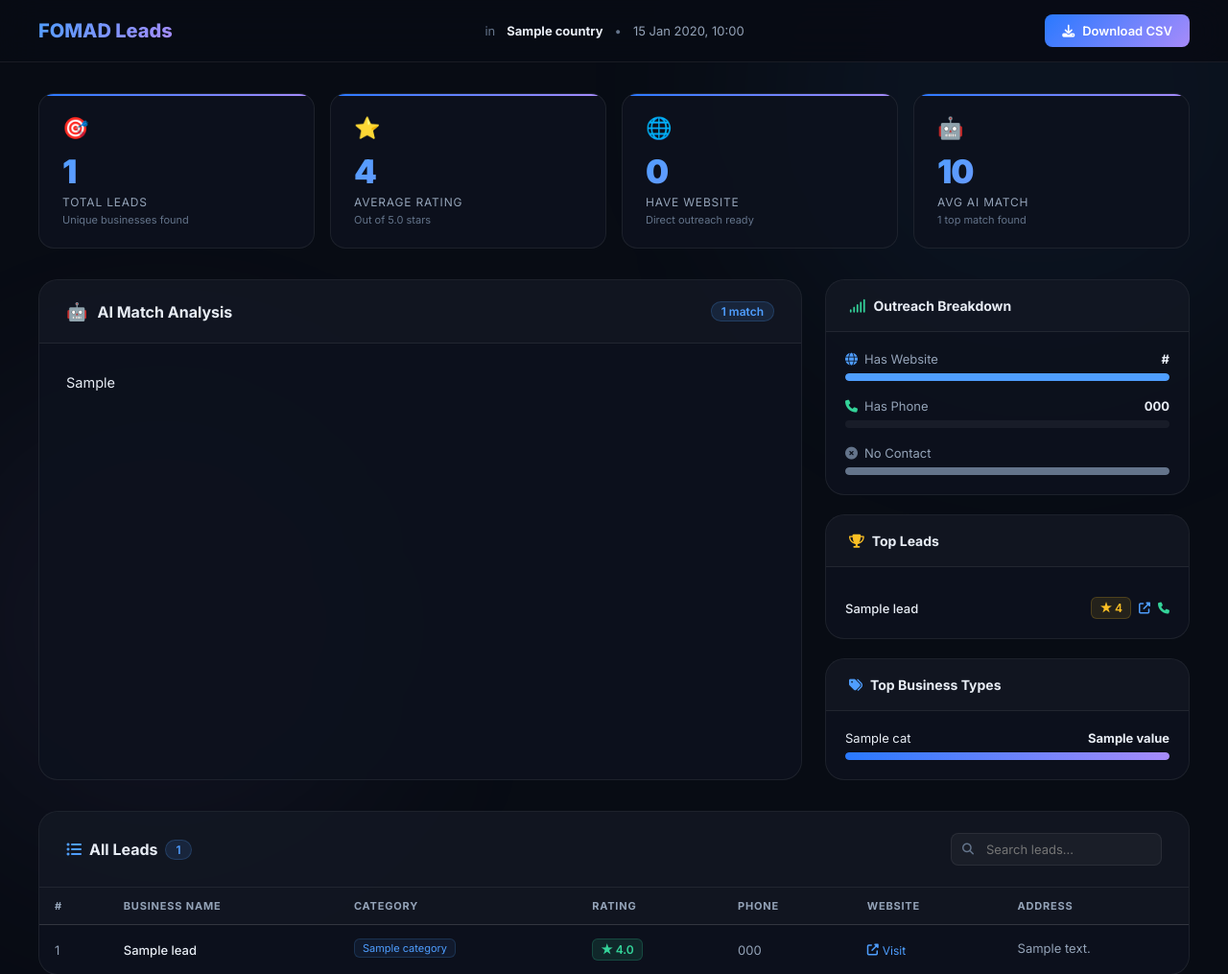
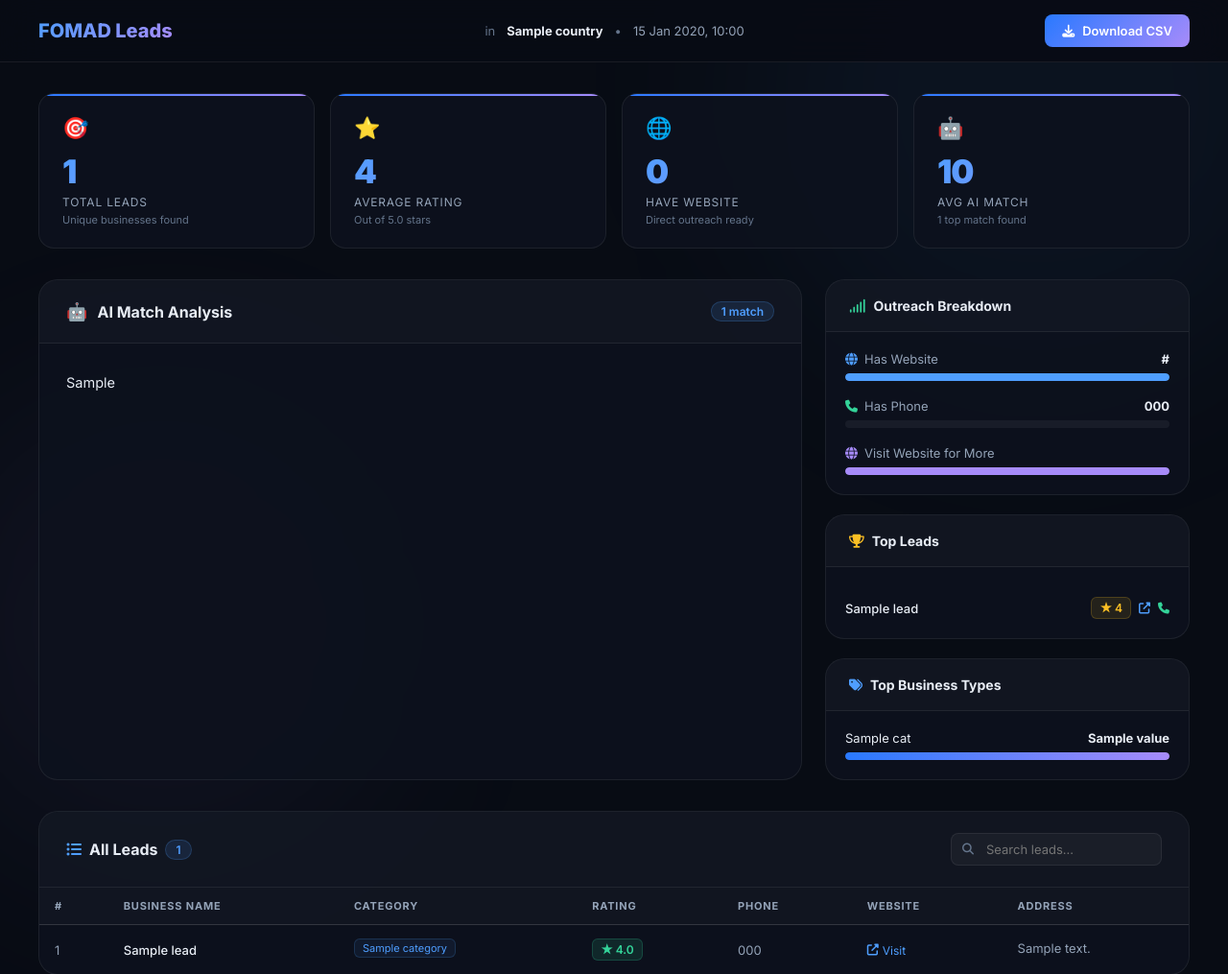
Before and after one commit to fowsi888/lead-scraper, a Django app: template scraper/templates/scraper/results.html in a window 1280 px wide. Shown: the top 1015 px of the page at 96% size. Run offline with Django 4.2, Linux system fonts and the light colour scheme; the template is opened without the code that fills it: most values are stand-ins (such as "Sample title", 1, 10 or a date in 2020); data that the repository does not hold is empty.

Commit message:
Update no contact label in Outreach Breakdown

```diff
--- a/scraper/templates/scraper/results.html
+++ b/scraper/templates/scraper/results.html
@@ -321,11 +321,11 @@
               </div>
               <div class="breakdown-item">
                 <div class="breakdown-label">
-                  <span><i class="fas fa-times-circle" style="color:var(--muted)"></i> No Contact</span>
+                  <span><i class="fas fa-globe" style="color:var(--purple)"></i> Visit Website for More</span>
                   <span class="breakdown-count">{{ no_contact }}</span>
                 </div>
                 <div class="breakdown-track">
-                  <div class="breakdown-fill" style="width:{{ no_contact_pct }}%;background:var(--muted);"></div>
+                  <div class="breakdown-fill" style="width:{{ no_contact_pct }}%;background:var(--purple);"></div>
                 </div>
               </div>
             </div>
```
